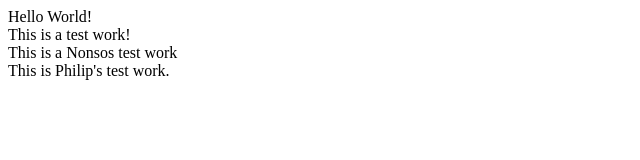
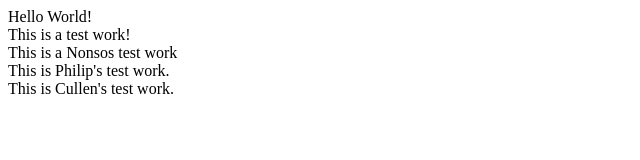
Before and after one commit to colingoodale/wust-example-git, a plain HTML site: page index.html in a window 1280 px wide. Shown: the whole page, without its empty margins (0-640 px from the left). Drawn offline with Linux system fonts and the light colour scheme.

Commit message:
added cullen's line

```diff
--- a/index.html
+++ b/index.html
@@ -14,5 +14,8 @@
 
     <div>This is Philip's test work.</div>
 
+    <div>This is Cullen's test work.</div>
+
+
 </body>
 </html>
```
